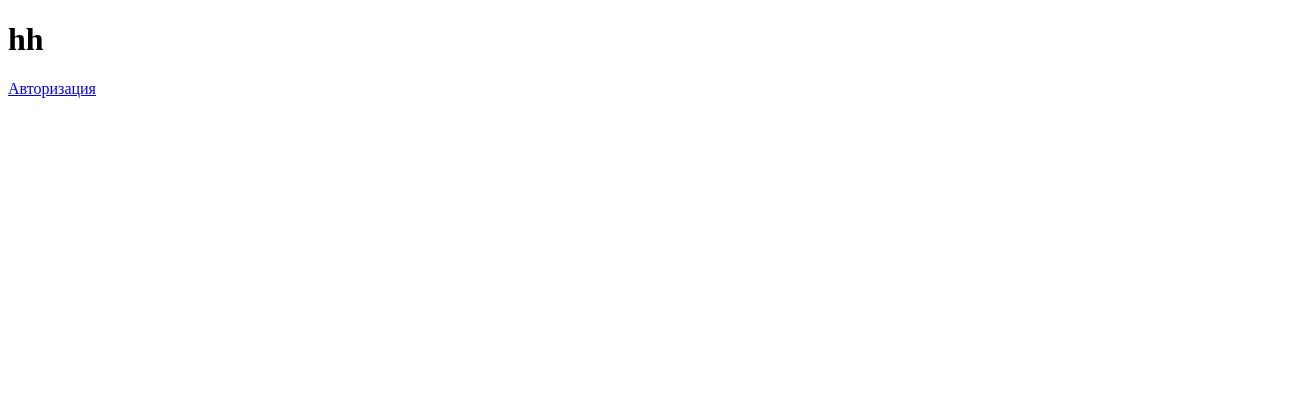
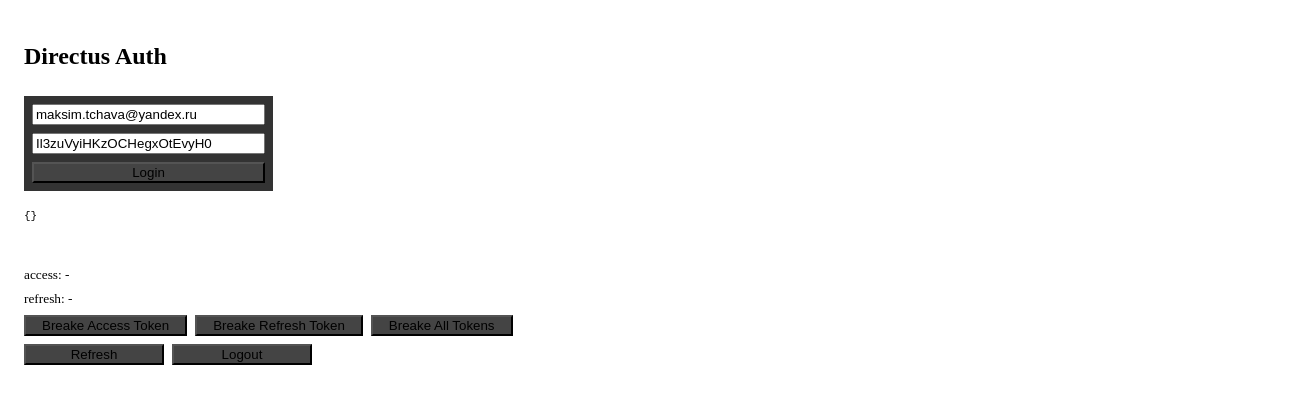
Before and after one commit to laimix99/test-auth, a Nuxt app: page / in a window 1280 px wide. Shown: the top 404 px of the page, 1304 px wide, since content can reach past the window. Built offline with nearby package versions, Linux system fonts and the light colour scheme.

Commit message:
1 file modified

```diff
--- a/app.vue
+++ b/app.vue
@@ -1,6 +1,146 @@
-<script></script>
+<script setup lang="ts">
+import { useIntervalFn } from '@vueuse/core';
+const api = useStoreApi();
+const storeMain = useStoreMain();
+const accessToken = ref(null);
+const accessTokenExpires = ref(null);
+const refreshToken = ref(null);
+const state = reactive({
+  email: 'maksim.tchava@yandex.ru',
+  password: 'Il3zuVyiHKzOCHegxOtEvyH0',
+  loginLoading: false,
+  user: null,
+});
+async function login() {
+  try {
+    console.log(':login');
+    const { data } = await api.ftch('/auth/login', {
+      method: 'post',
+      body: {
+        // mode: 'cookie',
+        email: state.email,
+        password: state.password,
+      },
+      credentials: 'include',
+    });
+    console.log(':login data', data);
+    api.saveTokens(data);
+  } catch (e: any) {
+    console.log(':login error', e);
+    api.removeTokens();
+  }
+}
+async function logout() {
+  try {
+    console.log(':logout start');
+    const { data } = await api.ftch('/auth/logout', {
+      method: 'post',
+      body: {
+        // mode: 'cookie',
+        refresh_token: api.refreshToken,
+      },
+      // credentials: 'include',
+    });
+    console.log(':logout data', data);
+    api.removeTokens();
+  } catch (e: any) {
+    console.log(':logout error', e);
+    api.removeTokens();
+  }
+}
+const { pause, resume, isActive } = useIntervalFn(
+  () => {
+    storeMain.getUser();
+  },
+  3000,
+  { immediate: true }
+);
+pause();
+watch(
+  () => api.accessToken,
+  (to) => {
+    if (to) {
+      console.log(':W api.accessToken', to);
+      resume();
+    } else {
+      console.log(':W api.accessToken', to);
+      pause();
+    }
+  },
+  {
+    immediate: true,
+  }
+);
+onMounted(() => {
+  console.log(':onMounted');
+});
+</script>
 
 <template>
-  <h1>hh</h1>
-  <NuxtLink to="/auth"> Авторизация </NuxtLink>
+  <div
+    class="
+      flex flex-col
+      w-full
+      p-4
+      gap-y-2
+      items-start
+      content-start
+      justify-start
+    "
+  >
+    <h1 class="font-bold text-black text-2xl">Directus Auth</h1>
+    <div class="flex flex-col bg-hex-333 p-2 w-233px gap-y-2">
+      <input
+        v-model="state.email"
+        type="text"
+        placeholder="Email"
+        class="text-black"
+      />
+      <input
+        v-model="state.password"
+        type="text"
+        placeholder="Password"
+        class="text-black"
+        @keyup.enter="login()"
+      />
+      <button @click="login()">Login</button>
+    </div>
+    <div>
+      <pre class="text-black">{{ storeMain.user }}</pre>
+    </div>
+    <span class="font-semibold text-white">Tokens</span>
+    <small class="text-black access"
+      >access: {{ api.accessToken || '-' }}</small
+    >
+    <small class="text-black">refresh: {{ api.refreshToken || '-' }}</small>
+
+    <div class="flex flex-row gap-x-2">
+      <button @click="api.breakTokens(true, false)">Breake Access Token</button>
+      <button @click="api.breakTokens(false, true)">
+        Breake Refresh Token
+      </button>
+      <button @click="api.breakTokens(true, true)">Breake All Tokens</button>
+    </div>
+
+    <div class="flex flex-row gap-x-2">
+      <button @click="api.refreshTokens()">Refresh</button>
+      <button @click="logout()">Logout</button>
+    </div>
+  </div>
 </template>
+
+<style scoped>
+button {
+  @apply bg-hex-444 w-auto min-w-140px px-4;
+}
+pre {
+  font-size: 11px;
+}
+.access {
+  box-sizing: border-box;
+  text-overflow: ellipsis;
+  overflow: hidden;
+  width: 100%;
+  white-space: nowrap;
+}
+</style>
```
